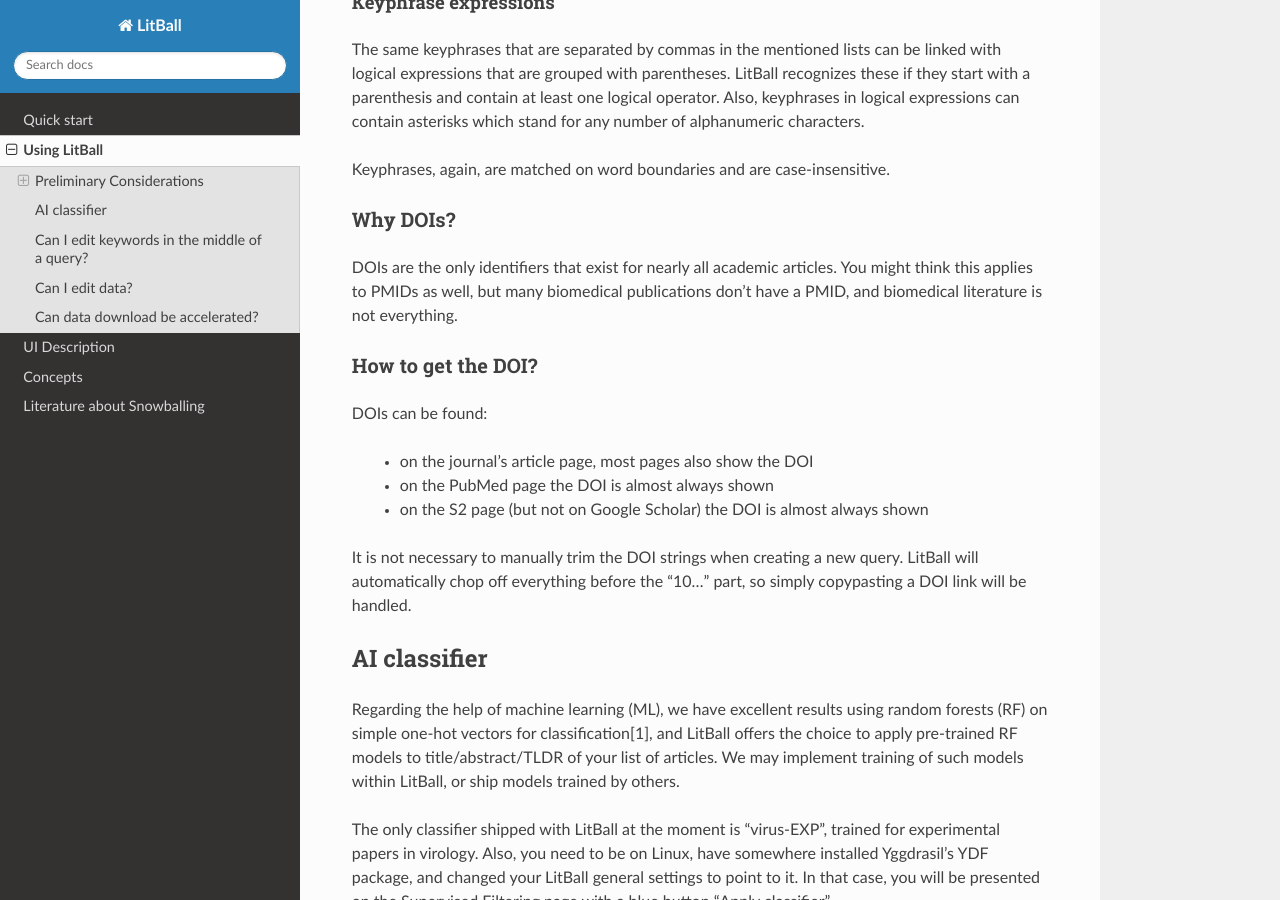
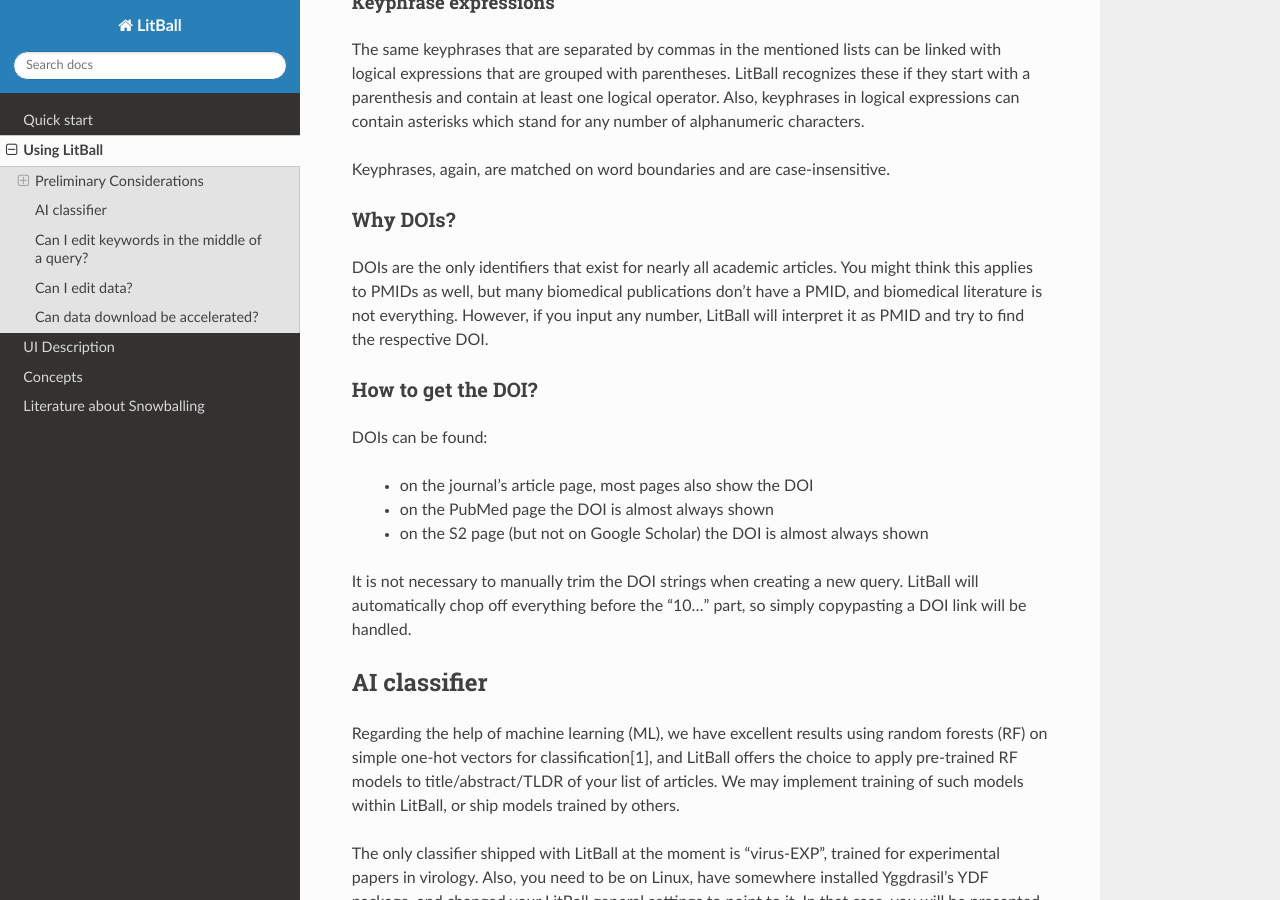
Before and after one commit to rwst/LitBall, a Sphinx documentation site: the page built from doc/using.rst, in a window 1280 px wide and 900 px high, scrolled down 1949 px. Built offline with Sphinx 7.4.7 and the Read the Docs theme 2.0.0, drawn with Linux system fonts in a browser that asks for light colours.

Commit message:
doc: pmid

```diff
--- a/doc/using.rst
+++ b/doc/using.rst
@@ -62,7 +62,7 @@
 Why DOIs?
 ^^^^^^^^^
 DOIs are the only identifiers that exist for nearly all academic articles. You might think this applies to PMIDs as well, but many biomedical publications don't
-have a PMID, and biomedical literature is not everything.
+have a PMID, and biomedical literature is not everything. However, if you input any number, LitBall will interpret it as PMID and try to find the respective DOI.
 
 How to get the DOI?
 ^^^^^^^^^^^^^^^^^^^
```
